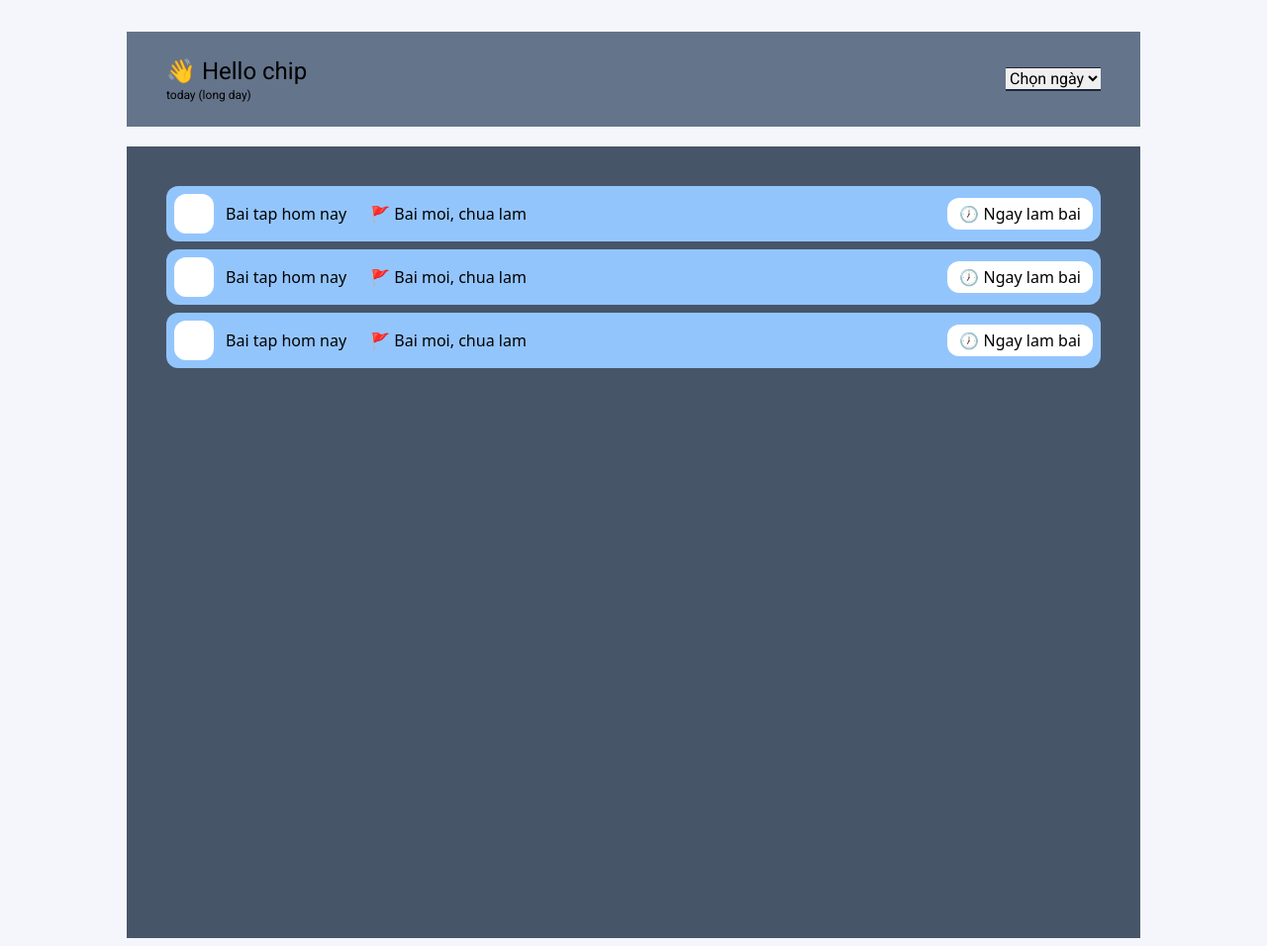
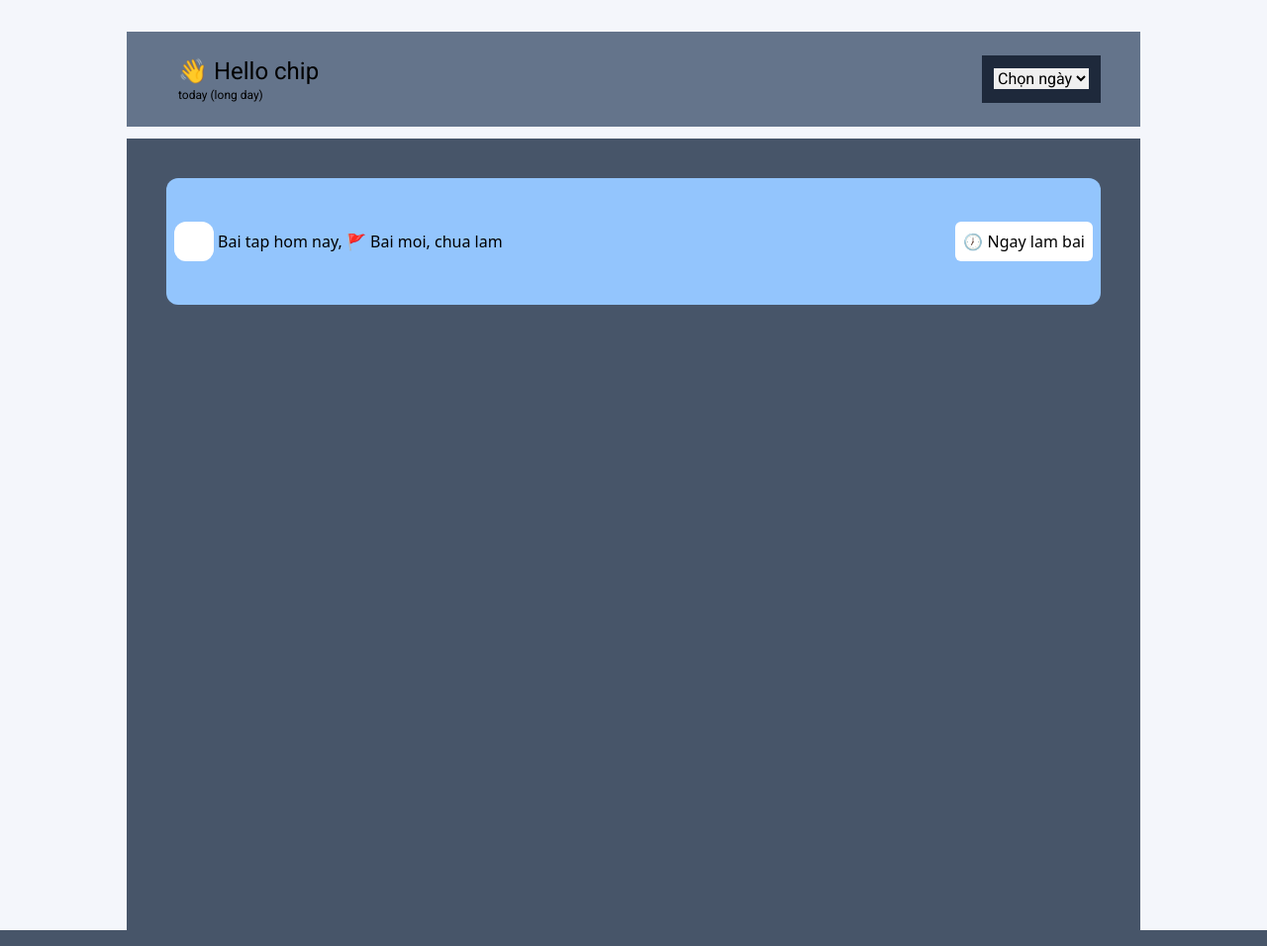
Before and after one commit to beanladance/chiplearnly, a Flask app: page / in a window 1280 px wide. Shown: the whole page at 99% size. Run offline with Flask 3, Linux system fonts and the light colour scheme; some libraries are stand-ins or nearby versions.

Commit message:
Add files via upload

```diff
--- a/templates/index.html
+++ b/templates/index.html
@@ -1,12 +1,12 @@
 {% extends "base.html" %}
 {% block content %}
 <body class="bg-[#f4f6fb]">
-    <div class=" mt-8 justify-between px-10 mx-auto bg-slate-500 h-24 max-w-[1024px] flex" style="font-family: 'Roboto', sans-serif;">
-        <div class="my-auto items-center">
+    <div class=" mt-8 justify-between lg:px-10 md:px-5 mx-auto bg-slate-500 h-24 max-w-[1024px] flex min-w-[400px]" style="font-family: 'Roboto', sans-serif;">
+        <div class="my-auto items-center sm:p-3 px-10">
             <h1 class="text-2xl">👋 Hello chip</h1>
             <h3 class="text-xs">today (long day) </h3>
         </div>
-        <div class="bg-slate-800 my-auto">
+        <div class="bg-slate-800 my-auto sm:p-3 px-10">
             <select>
                 <option>Chọn ngày</option>
                 <option>Hôm nay</option>
@@ -15,46 +15,18 @@
             </select>
         </div>
     </div>
-    <div class="max-w-[1024px] mx-auto overflow-y-auto bg-slate-600 p-10 mt-5 mb-2 h-screen">
+    <div class="max-w-[1024px] min-w-[400px] mx-auto overflow-y-auto bg-slate-600 lg:p-10 sm:p-3 sm:mt-3 mt-10 h-screen">
         <!-- 1 cái item bao gôm từ div này -->
-        <div class="mx-auto flex justify-between bg-blue-300 hover:bg-slate-300 h-14 w-full rounded-xl p-2 mb-2">
+        <div class="mx-auto flex justify-between bg-blue-300 hover:bg-slate-300 h-32 sm:h-18 w-full rounded-xl p-2 mb-2">
             <div class="flex items-center">
                 <!-- Cho cái ảnh vào cái khung vuông này, tùy chọn ảnh theo thể loại nào -->
-                <div class="bg-white h-full w-10 rounded-xl"></div>
-                <div class="px-3"> Bai tap hom nay</div>
-                <div class="px-3"> 🚩 Bai moi, chua lam</div>
+                <div class="bg-white h-10 w-10 rounded-xl "></div>
+                <div class="sm:px-1 px-3 "> Bai tap hom nay, 🚩 Bai moi, chua lam</div>
+
                 <!-- Thêm nhắc nhỏ vào đây! emoji -->
             </div>
             <div class="flex items-center">
-                <div class="bg-white items-center px-3 flex h-8 rounded-xl">🕖 Ngay lam bai</div>
-                <!-- Có thể thêm xem, xóa sửa tùy chọn -->
-            </div>
-        </div>
-
-        <!-- 1 cái item bao gôm từ div này -->
-        <div class="mx-auto flex justify-between bg-blue-300 hover:bg-slate-300 h-14 w-full rounded-xl p-2 mb-2">
-            <div class="flex items-center">
-                <div class="bg-white h-full w-10 rounded-xl"></div>
-                <div class="px-3"> Bai tap hom nay</div>
-                <div class="px-3"> 🚩 Bai moi, chua lam</div>
-                <!-- Thêm nhắc nhỏ vào đây! emoji -->
-            </div>
-            <div class="flex items-center">
-                <div class="bg-white items-center px-3 flex h-8 rounded-xl">🕖 Ngay lam bai</div>
-                <!-- Có thể thêm xem, xóa sửa tùy chọn -->
-            </div>
-        </div>
-
-        <!-- 1 cái item bao gôm từ div này -->
-        <div class="mx-auto flex justify-between bg-blue-300 hover:bg-slate-300 h-14 w-full rounded-xl p-2 mb-2">
-            <div class="flex items-center">
-                <div class="bg-white h-full w-10 rounded-xl"></div>
-                <div class="px-3"> Bai tap hom nay</div>
-                <div class="px-3"> 🚩 Bai moi, chua lam</div>
-                <!-- Thêm nhắc nhỏ vào đây! emoji -->
-            </div>
-            <div class="flex items-center">
-                <div class="bg-white items-center px-3 flex h-8 rounded-xl">🕖 Ngay lam bai</div>
+                <div class="bg-white items-center px-5  sm:px-2 flex h-10 rounded-md">🕖 Ngay lam bai</div>
                 <!-- Có thể thêm xem, xóa sửa tùy chọn -->
             </div>
         </div>
```
